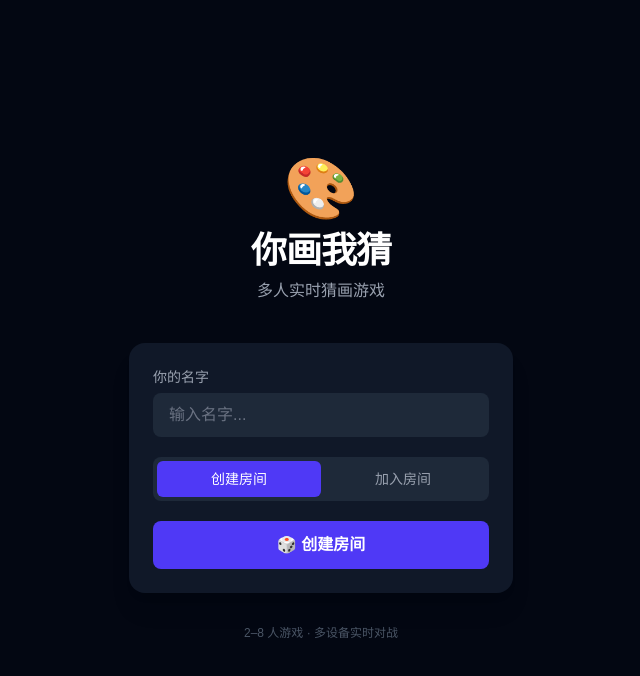
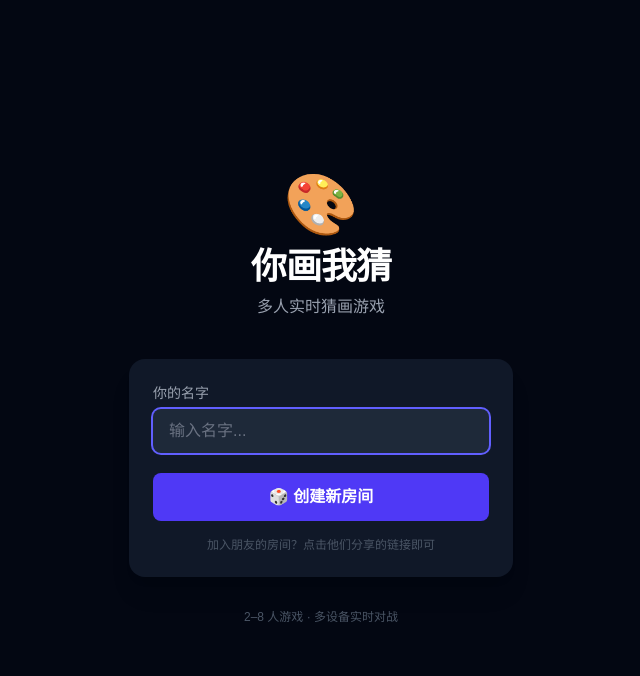
Before and after one commit to lohweichoon/draw-and-guess, a Next.js app: page / in a window 1280 px wide. Shown: the top 676 px of the page, without its empty margins (319-959 px from the left). Built offline with nearby package versions, Linux system fonts and the light colour scheme.

Commit message:
Simplify home page: remove tab switcher and join-by-code, guests join via shared URL

```diff
--- a/app/page.tsx
+++ b/app/page.tsx
@@ -10,89 +10,47 @@ function genRoomId() {
 export default function Home() {
   const router = useRouter()
   const [name, setName] = useState("")
-  const [joinCode, setJoinCode] = useState("")
-  const [tab, setTab] = useState<"create" | "join">("create")
   const [error, setError] = useState("")
 
   function handleCreate() {
     const n = name.trim()
     if (!n) { setError("请输入你的名字"); return }
-    const roomId = genRoomId()
     sessionStorage.setItem("playerName", n)
-    router.push(`/room/${roomId}`)
-  }
-
-  function handleJoin() {
-    const n = name.trim()
-    const code = joinCode.trim().toUpperCase()
-    if (!n) { setError("请输入你的名字"); return }
-    if (!code) { setError("请输入房间码"); return }
-    sessionStorage.setItem("playerName", n)
-    router.push(`/room/${code}`)
+    router.push(`/room/${genRoomId()}`)
   }
 
   return (
     <div className="min-h-screen flex flex-col items-center justify-center p-4">
-      {/* Title */}
       <div className="mb-10 text-center">
         <div className="text-6xl mb-3">🎨</div>
         <h1 className="text-4xl font-bold tracking-tight">你画我猜</h1>
         <p className="text-gray-400 mt-2">多人实时猜画游戏</p>
       </div>
 
-      {/* Card */}
       <div className="w-full max-w-sm bg-gray-900 rounded-2xl p-6 shadow-xl">
-        {/* Name input */}
-        <div className="mb-5">
         <label className="block text-sm text-gray-400 mb-1.5">你的名字</label>
         <input
-            className="w-full bg-gray-800 rounded-lg px-4 py-2.5 text-white placeholder-gray-500 outline-none focus:ring-2 focus:ring-indigo-500"
+          autoFocus
+          className="w-full bg-gray-800 rounded-lg px-4 py-2.5 text-white placeholder-gray-500 outline-none focus:ring-2 focus:ring-indigo-500 mb-5"
           placeholder="输入名字..."
           value={name}
           onChange={(e) => { setName(e.target.value); setError("") }}
           maxLength={16}
-            onKeyDown={(e) => e.key === "Enter" && (tab === "create" ? handleCreate() : handleJoin())}
+          onKeyDown={(e) => e.key === "Enter" && handleCreate()}
         />
-        </div>
-
-        {/* Tab switcher */}
-        <div className="flex bg-gray-800 rounded-lg p-1 mb-5">
-          {(["create", "join"] as const).map((t) => (
-            <button
-              key={t}
-              onClick={() => setTab(t)}
-              className={`flex-1 py-2 rounded-md text-sm font-medium transition-all ${
-                tab === t ? "bg-indigo-600 text-white" : "text-gray-400 hover:text-white"
-              }`}
-            >
-              {t === "create" ? "创建房间" : "加入房间"}
-            </button>
-          ))}
-        </div>
-
-        {/* Join code (only for join tab) */}
-        {tab === "join" && (
-          <div className="mb-5">
-            <label className="block text-sm text-gray-400 mb-1.5">房间码</label>
-            <input
-              className="w-full bg-gray-800 rounded-lg px-4 py-2.5 text-white placeholder-gray-500 outline-none focus:ring-2 focus:ring-indigo-500 uppercase tracking-widest text-center text-lg font-mono"
-              placeholder="XXXXXX"
-              value={joinCode}
-              onChange={(e) => { setJoinCode(e.target.value); setError("") }}
-              maxLength={6}
-              onKeyDown={(e) => e.key === "Enter" && handleJoin()}
-            />
-          </div>
-        )}
 
         {error && <p className="text-red-400 text-sm mb-4">{error}</p>}
 
         <button
-          onClick={tab === "create" ? handleCreate : handleJoin}
+          onClick={handleCreate}
           className="w-full bg-indigo-600 hover:bg-indigo-500 active:bg-indigo-700 text-white font-semibold py-3 rounded-lg transition-colors"
         >
-          {tab === "create" ? "🎲 创建房间" : "🚀 加入游戏"}
+          🎲 创建新房间
         </button>
+
+        <p className="text-gray-600 text-xs text-center mt-4">
+          加入朋友的房间？点击他们分享的链接即可
+        </p>
       </div>
 
       <p className="text-gray-600 text-xs mt-8">2–8 人游戏 · 多设备实时对战</p>
```
Lines whose indentation alone changed are shown as unchanged.
